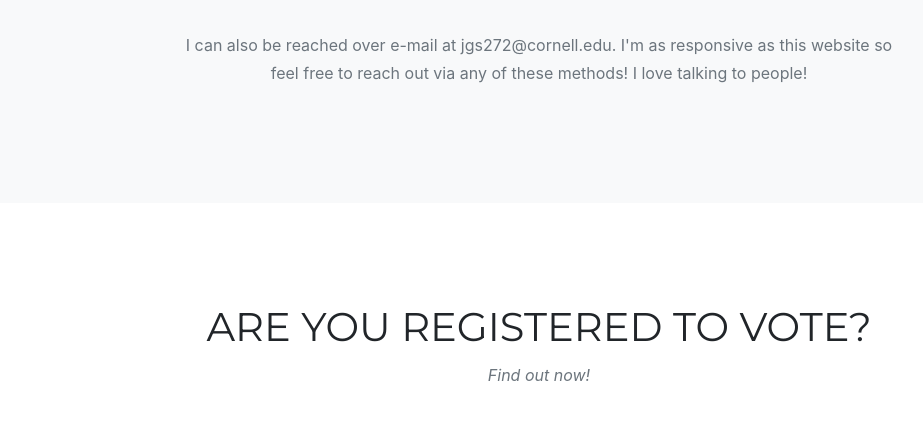
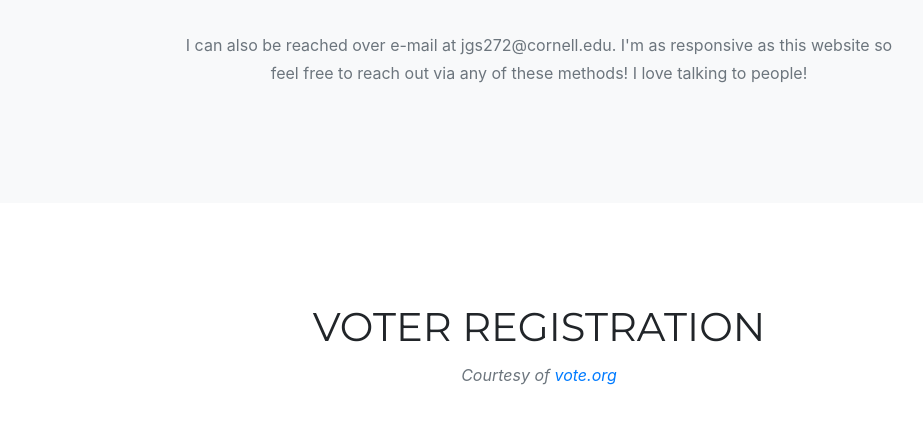
Before and after one commit to JustinShillingford/dot-com, a website with bundled scripts: page docs/index.html in a window 1280 px wide. Shown: the part 5286-5724 px from the top of the page, without its empty margins (101-1024 px from the left). Built offline with nearby package versions, Linux system fonts and the light colour scheme; a script that the page names is missing; a web font is replaced by a local one.

Commit message:
Removed redundancy

```diff
--- a/docs/index.html
+++ b/docs/index.html
@@ -324,8 +324,8 @@
     <div class="container">
       <div class="row">
         <div class="col-lg-12 text-center">
-          <h2 class="section-heading text-uppercase">Are you registered to vote?</h2>
-          <h3 class="section-subheading text-muted">Find out now!</h3>
+          <h2 class="section-heading text-uppercase">Voter Registration</h2>
+          <h3 class="section-subheading text-muted">Courtesy of <a href="https://www.vote.org">vote.org</a></h3>
         </div>
       </div>
       <div class="row">
```
